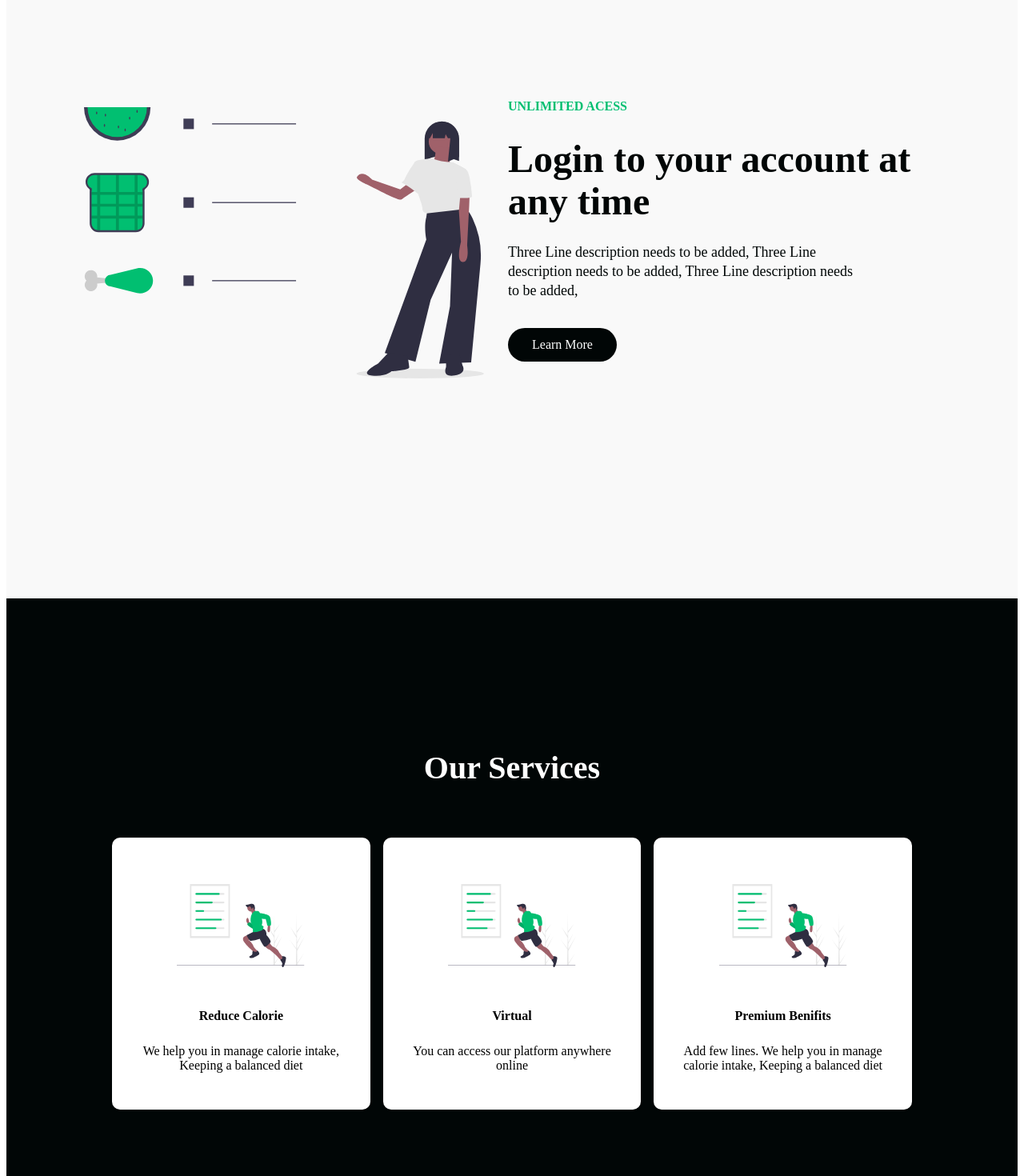
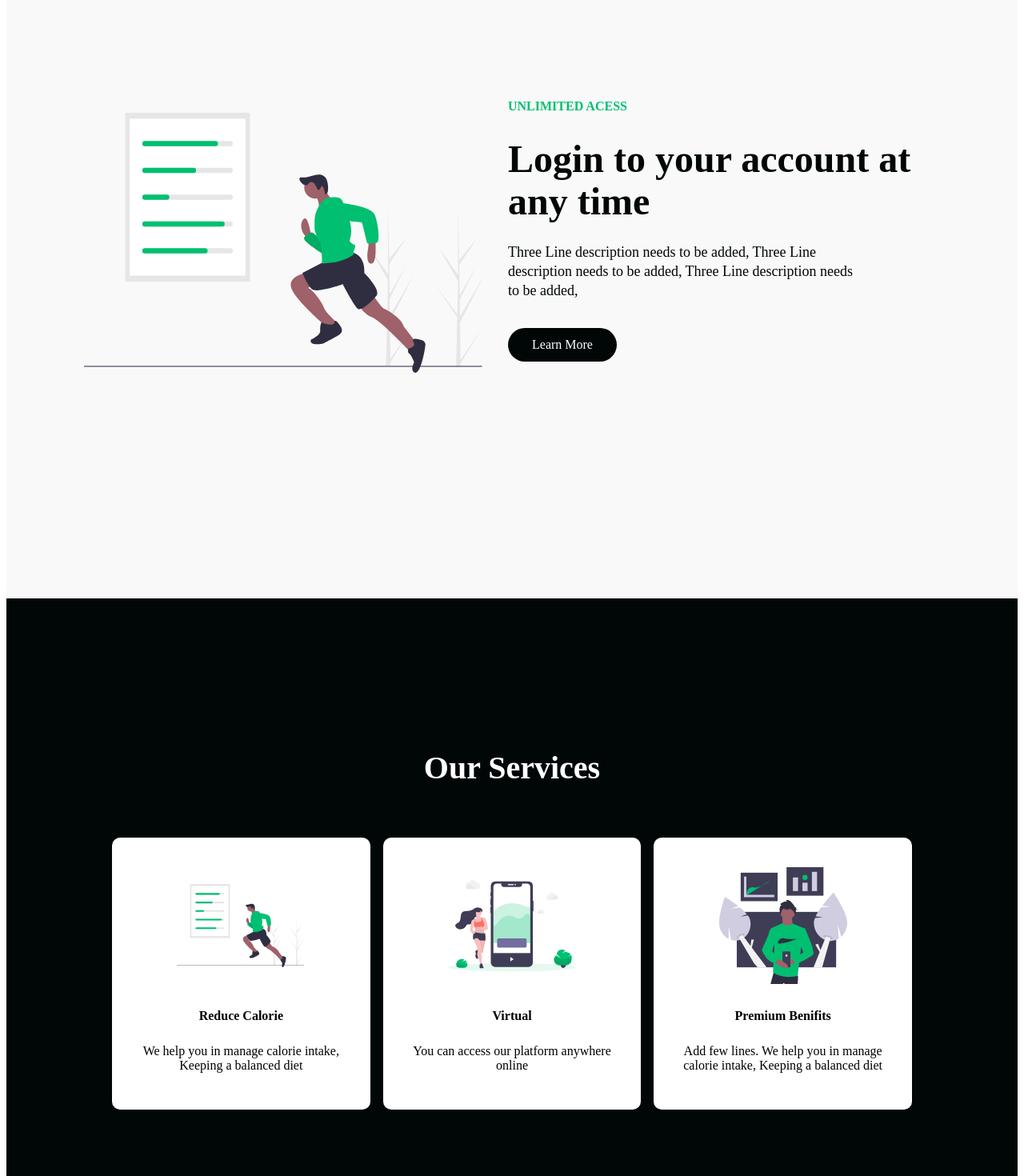
Before and after one commit to sr-sourabh/poshak, a React (Create React App) app in the folder poshak-ui/: page / in a window 1280 px wide. Shown: the part 1780-3250 px from the top of the page at 80% size. Built offline with nearby package versions, Linux system fonts and the light colour scheme; a web font is replaced by a local one.

Commit message:
Sign In page completed

```diff
--- a/poshak-ui/src/components/Footer/FooterElements.js
+++ b/poshak-ui/src/components/Footer/FooterElements.js
@@ -93,7 +93,7 @@ margin: 40px auto 0 auto;
 `;
 
 
-export const SocialLogo = styled('Link')`
+export const SocialLogo = styled(Link)`
 color: #fff;
 justify-self: start;
 cursor: pointer;
--- a/poshak-ui/src/components/HeroSection/index.js
+++ b/poshak-ui/src/components/HeroSection/index.js
@@ -24,7 +24,7 @@ const  HeroSection = () => {
 
 
     return (
-        <HeroContainer>
+        <HeroContainer id="home">
             <HeroBg>
                 <VideoBg autoPlay loop muted src = {Video} type='video/mp4' />
             </HeroBg>
--- a/poshak-ui/src/components/InfoSection/Data.js
+++ b/poshak-ui/src/components/InfoSection/Data.js
@@ -11,7 +11,7 @@ export const homeObjOne = {
     description: ' Three Line description needs to be added, Three Line description needs to be added, Three Line description needs to be added, ',
     buttonLabel: 'Get started',
     imgStart: false,
-    img: Imagesvg1,
+    img: require('../../images/svg-1.svg').default,
     alt: 'Car',
     dark: true,
     primary: true,
@@ -30,7 +30,7 @@ export const homeObjTwo = {
     description: ' Three Line description needs to be added, Three Line description needs to be added, Three Line description needs to be added, ',
     buttonLabel: 'Learn More',
     imgStart: true,
-    img: Imagesvg1,
+    img: require('../../images/svg-2.svg').default,
     alt: 'Car',
     dark: false,
     primary: false,
@@ -49,7 +49,7 @@ export const homeObjThree = {
     description: ' Three Line description needs to be added, Three Line description needs to be added, Three Line description needs to be added, ',
     buttonLabel: 'Start Now',
     imgStart: false,
-    img: Imagesvg1,
+    img: require('../../images/svg-3.svg').default,
     alt: 'Car',
     dark: false,
     primary: false,
--- a/poshak-ui/src/components/Services/index.js
+++ b/poshak-ui/src/components/Services/index.js
@@ -1,7 +1,7 @@
 import React from 'react';
 import Icon1 from '../../images/svg-2.svg';
-import Icon2 from '../../images/svg-2.svg';
-import Icon3 from '../../images/svg-2.svg';
+import Icon2 from '../../images/svg-3.svg';
+import Icon3 from '../../images/svg-4.svg';
 
 import {
     ServicesContainer,
```
